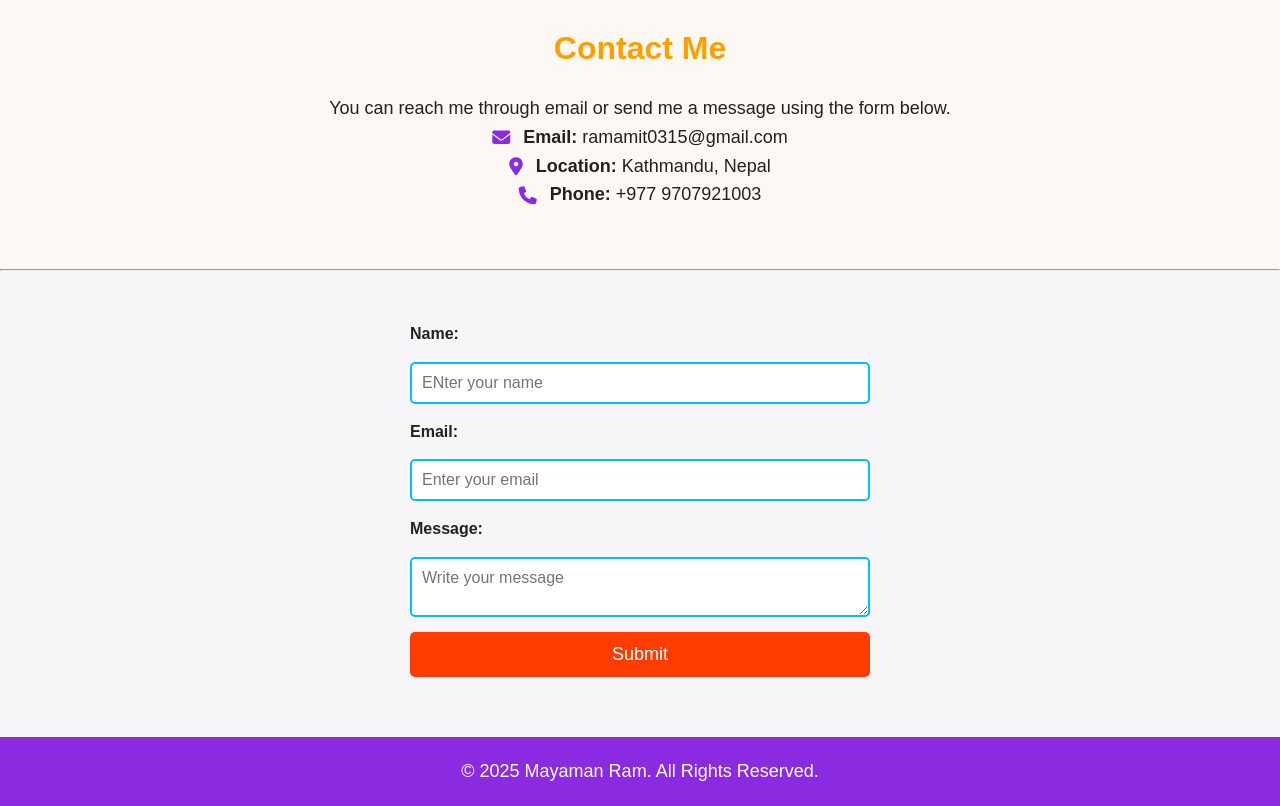
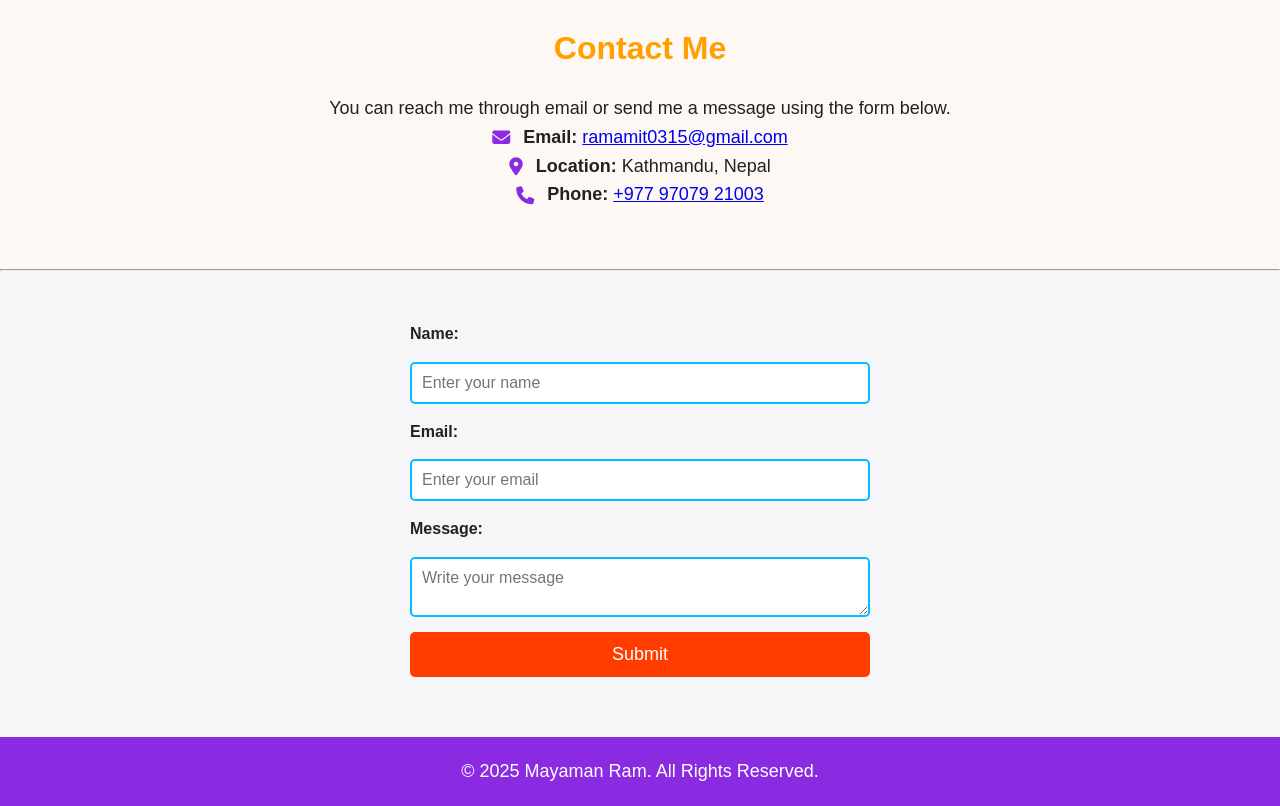
Before and after one commit to Mayaman-prog/Portfolio-Mayaman, a plain HTML site: page index.html in a window 1280 px wide. Shown: the part 1480-2286 px from the top of the page. Drawn offline with nearby package versions, Linux system fonts and the light colour scheme.

Commit message:
Added some new things for contact section

```diff
--- a/index.html
+++ b/index.html
@@ -12,6 +12,9 @@
 	<link rel="stylesheet" href="https://cdn.jsdelivr.net/npm/aos@2.3.4/dist/aos.css">
 </head>
 <body>
+	 <div id="progress-container" aria-hidden="true">
+    <div id="progress-bar"></div>
+  </div>
 	<!-- Header Section -->
 	<header>
 		<nav>
@@ -82,17 +85,26 @@
 	<!-- Contact Section -->
 	<section id="contact">
 		<h2>Contact Me</h2>
+
 		<p>You can reach me through email or send me a message using the form below.</p>
-		<p><i class="fas fa-envelope"></i> <strong>Email:</strong> ramamit0315@gmail.com</p>
-		<p><i class="fas fa-map-marker-alt"></i> <strong>Location:</strong> Kathmandu, Nepal</p>
-		<p><i class="fas fa-phone"></i> <strong>Phone:</strong> +977 9707921003</p>
+		<p><i class="fas fa-envelope"></i> <strong>Email:</strong>
+			<a href="mailto:ramamit0315@gmail.com" itemprop="email">ramamit0315@gmail.com</a>
+		</p>
+
+		<p><i class="fas fa-map-marker-alt"></i> <strong>Location:</strong>
+			<span itemprop="addressLocality">Kathmandu</span>, <span itemprop="addressCountry">Nepal</span>
+		</p>
+
+		<p><i class="fas fa-phone"></i> <strong>Phone:</strong>
+			<a href="tel:+9779707921003" itemprop="telephone">+977 97079 21003</a>
+		</p>
 	</section>
 	<hr>
 
 	<!-- Contact Form -->
 	<section id="form">
 		<label for="Name">Name: </label>
-		<input type="text" id="name" placeholder="ENter your name">
+		<input type="text" id="name" placeholder="Enter your name">
 
 		<label for="Email">Email: </label>
 		<input type="Email" id="email" placeholder="Enter your email">
```
